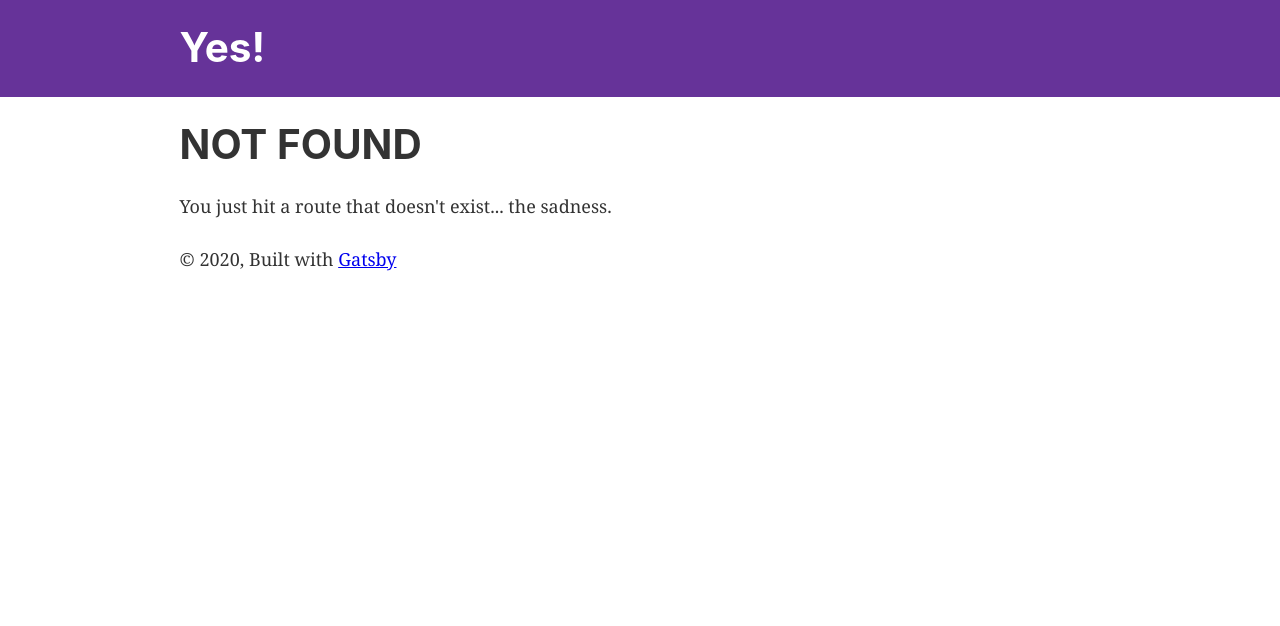
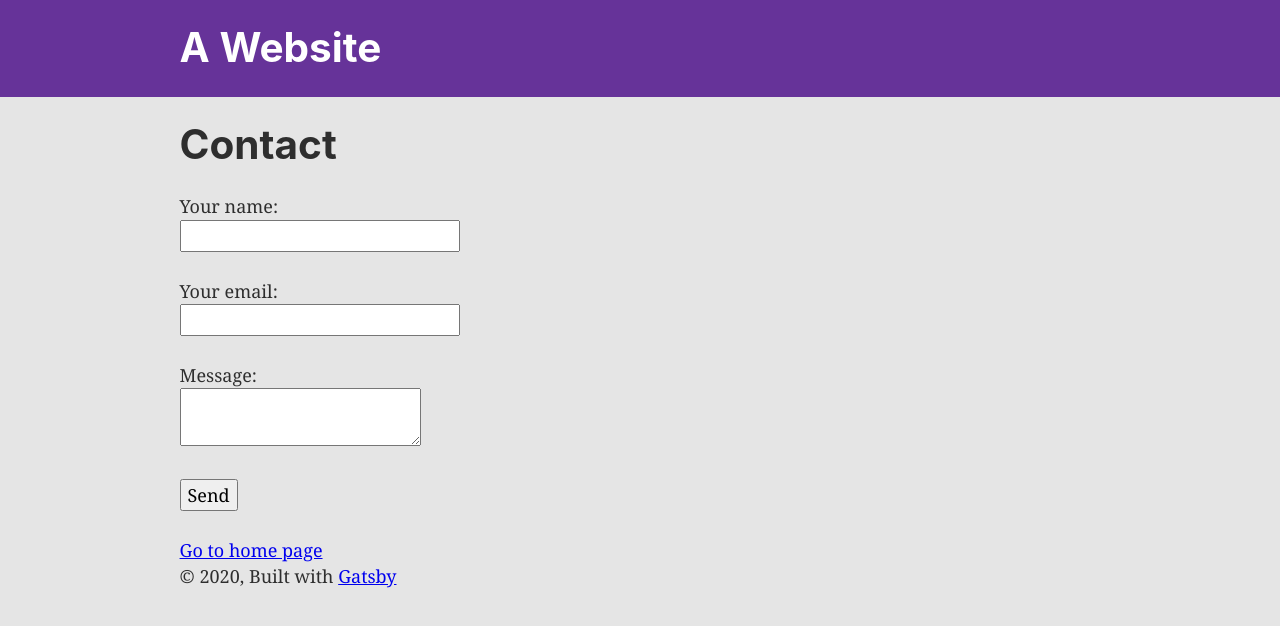
Before and after one commit to jagdaca/gatsby-ground, a Gatsby site: page /contact in a window 1280 px wide. Before the commit this address had no page. Built offline with nearby package versions, Linux system fonts and the light colour scheme; Gatsby itself is replaced by a stand-in of ours.

Commit message:
added contact page

```diff
--- a/gatsby-config.js
+++ b/gatsby-config.js
@@ -1,8 +1,8 @@
 module.exports = {
   siteMetadata: {
-    title: `Yes!`,
+    title: `A Website`,
     description: `Kick off your next, great Gatsby project with this default starter. This barebones starter ships with the main Gatsby configuration files you might need.`,
-    author: `@gatsbyjs`,
+    author: `@jagdaca`,
   },
   plugins: [
     `gatsby-plugin-react-helmet`,
--- a/package.json
+++ b/package.json
@@ -31,7 +31,7 @@
   "scripts": {
     "build": "gatsby build",
     "develop": "gatsby develop",
-	"prod": "npm run build; npm run build:lambda",
+    "prod": "npm run build; npm run build:lambda",
     "format": "prettier --write \"**/*.{js,jsx,ts,tsx,json,md}\"",
     "start": "npm run develop",
     "serve": "gatsby serve",
--- a/src/components/layout.js
+++ b/src/components/layout.js
@@ -10,7 +10,7 @@
 import { useStaticQuery, graphql } from "gatsby"
 
 import Header from "./header"
-import "./layout.css"
+import "../css/layout.css"
 
 const Layout = ({ children }) => {
   const data = useStaticQuery(graphql`
@@ -37,7 +37,7 @@
         <footer>
           © {new Date().getFullYear()}, Built with
           {` `}
-          <a href="https://www.gatsbyjs.org">Gatsby</a>
+          <a target="blank" href="https://www.gatsbyjs.org">Gatsby</a>
         </footer>
       </div>
     </>
--- a/src/components/layout.css
+++ b/src/css/layout.css
@@ -1,4 +1,5 @@
 html {
+  background-color: #e5e5e5;
   font-family: sans-serif;
   -ms-text-size-adjust: 100%;
   -webkit-text-size-adjust: 100%;
--- /dev/null
+++ b/src/pages/contact.js
@@ -0,0 +1,83 @@
+import React from "react"
+import { navigate } from 'gatsby-link'
+import { Link } from "gatsby"
+
+import Layout from "../components/layout"
+import SEO from "../components/seo"
+
+function encode(data) {
+    return Object.keys(data)
+      .map((key) => encodeURIComponent(key) + '=' + encodeURIComponent(data[key]))
+      .join('&')
+  }
+
+  export default function Contact() {
+    const [state, setState] = React.useState({})
+
+    const handleChange = (e) => {
+      setState({ ...state, [e.target.name]: e.target.value })
+    }
+
+    const handleSubmit = (e) => {
+      e.preventDefault()
+      const form = e.target
+      fetch('/', {
+        method: 'POST',
+        headers: { 'Content-Type': 'application/x-www-form-urlencoded' },
+        body: encode({
+          'form-name': form.getAttribute('name'),
+          ...state,
+        }),
+      })
+        .then(() => navigate(form.getAttribute('action')))
+        .catch((error) => alert(error))
+    }
+
+    return (
+      <Layout>
+        <SEO title="Contact" />
+        <h1>Contact</h1>
+        <form
+          name="contact"
+          method="post"
+          action="/thanks/"
+          data-netlify="true"
+          data-netlify-honeypot="bot-field"
+          onSubmit={handleSubmit}
+        >
+          {/* The `form-name` hidden field is required to support form submissions without JavaScript */}
+          <input type="hidden" name="form-name" value="contact" />
+          <p hidden>
+            <label>
+              Don’t fill this out: <input name="bot-field" onChange={handleChange} />
+            </label>
+          </p>
+          <p>
+            <label>
+              Your name:
+              <br />
+              <input type="text" name="name" onChange={handleChange} required />
+            </label>
+          </p>
+          <p>
+            <label>
+              Your email:
+              <br />
+              <input type="email" name="email" onChange={handleChange} required />
+            </label>
+          </p>
+          <p>
+            <label>
+              Message:
+              <br />
+              <textarea name="message" onChange={handleChange} required />
+            </label>
+          </p>
+          <p>
+            <button type="submit">Send</button>
+          </p>
+        </form>
+        <Link to="/">Go to home page</Link> <br />
+      </Layout>
+    )
+  }
--- a/src/pages/index.js
+++ b/src/pages/index.js
@@ -8,14 +8,14 @@
 const IndexPage = () => (
   <Layout>
     <SEO title="Home" />
-    <h1>A test App!</h1>
-    <p>Welcome to your new Gatsby site.</p>
-    <p>Now go build something great.</p>
+    <h1>A Homepage!</h1>
+    <p>This is a demo website.</p>
+    <p>Don't dead, open inside.</p>
     <div style={{ maxWidth: `300px`, marginBottom: `1.45rem` }}>
       <Image />
     </div>
     <Link to="/page-2/">Go to page 2</Link> <br />
-    <Link to="/using-typescript/">Go to "Using TypeScript"</Link>
+    <Link to="/contact/">Go to contact page</Link>
   </Layout>
 )
 
```
Also changed, not shown: gatsby-browser.js (deleted, +0 -7 lines), gatsby-node.js (deleted, +0 -7 lines), gatsby-ssr.js (deleted, +0 -7 lines), src/pages/thanks.js (added, +16 -0 lines), src/pages/using-typescript.tsx (deleted, +0 -34 lines), 1 other file.
